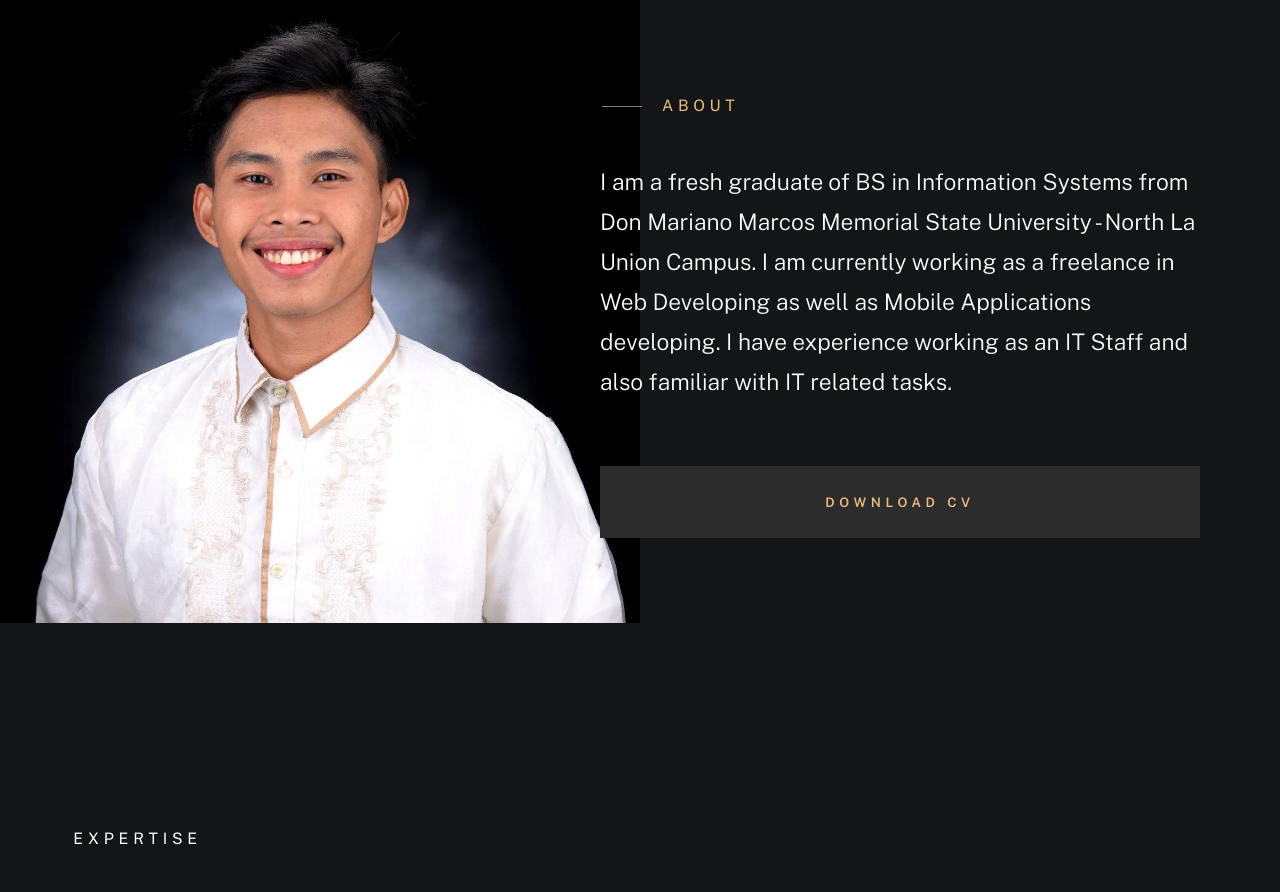
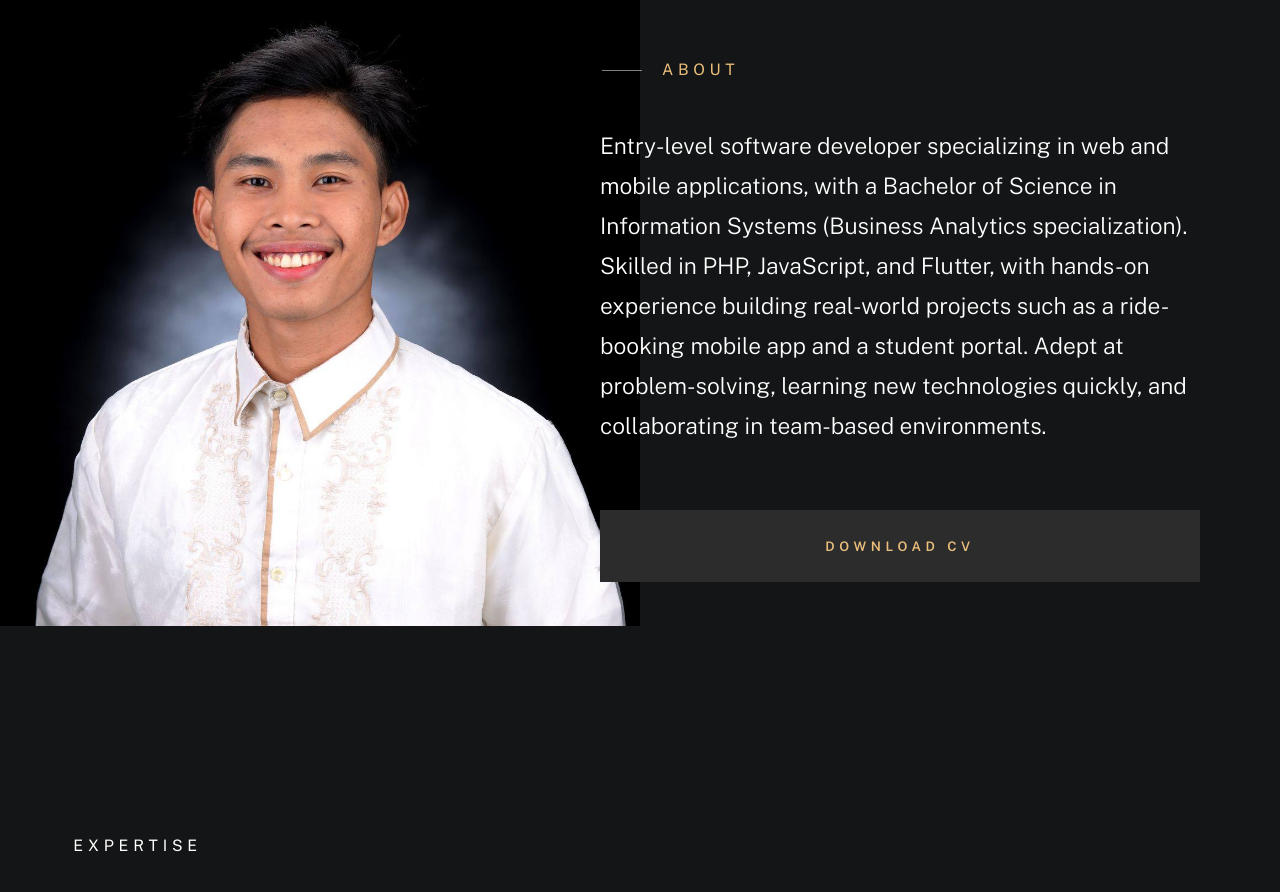
Before and after one commit to Prince0643/Portfolio, a plain HTML site: page index.html in a window 1280 px wide. Shown: the part 1040-1932 px from the top of the page. Drawn offline with nearby package versions, Linux system fonts and the light colour scheme; a web font is replaced by a local one.

Commit message:
changed instead of fresh graduate

```diff
--- a/index.html
+++ b/index.html
@@ -138,11 +138,10 @@
                                 About
                             </h2>
                             <p class="attention-getter" data-animate-el>
-                                I am a fresh graduate of BS in Information Systems from
-                                Don Mariano Marcos Memorial State University - North La Union
-                                Campus. I am currently working as a freelance in Web Developing as well as Mobile
-                                Applications developing. I have experience working as an IT
-                                Staff and also familiar with IT related tasks.
+                                Entry-level software developer specializing in web and mobile applications, with a Bachelor of Science in Information
+                                Systems (Business Analytics specialization). Skilled in PHP, JavaScript, and Flutter, with hands-on experience building
+                                real-world projects such as a ride-booking mobile app and a student portal. Adept at problem-solving, learning new
+                                technologies quickly, and collaborating in team-based environments.
                             </p>
                             <a href="#0" class="btn btn--medium u-fullwidth" data-animate-el>Download CV</a>
 
```
